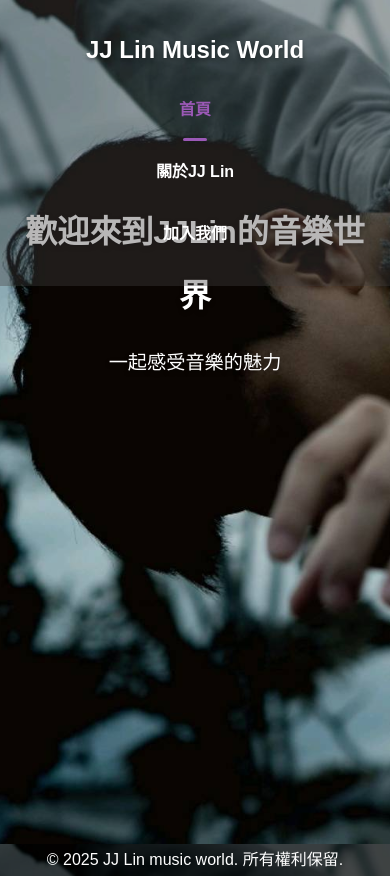
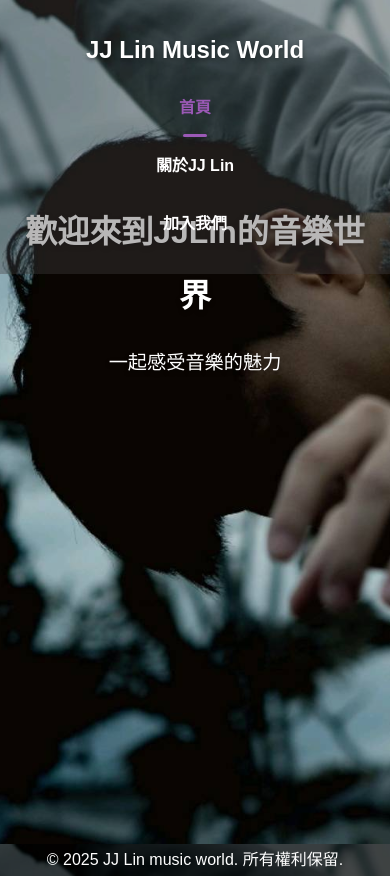
Before and after one commit to cdl1047762944-wq/cdl1047762944-wq.github.io, a plain HTML site: page index.html in a window 390 px wide. Drawn offline with Linux system fonts and the light colour scheme.

Commit message:
Update style.css

```diff
--- a/css/style.css
+++ b/css/style.css
@@ -140,4 +140,7 @@ footer{
         flex-direction: column;/*垂直排列導航菜單*/
         gap: 10px;/*減少間距*/
     }
+     .nav_menu a{
+        padding: 8px 12px;/*減少鏈接內邊距*/
+    }
 }
```
